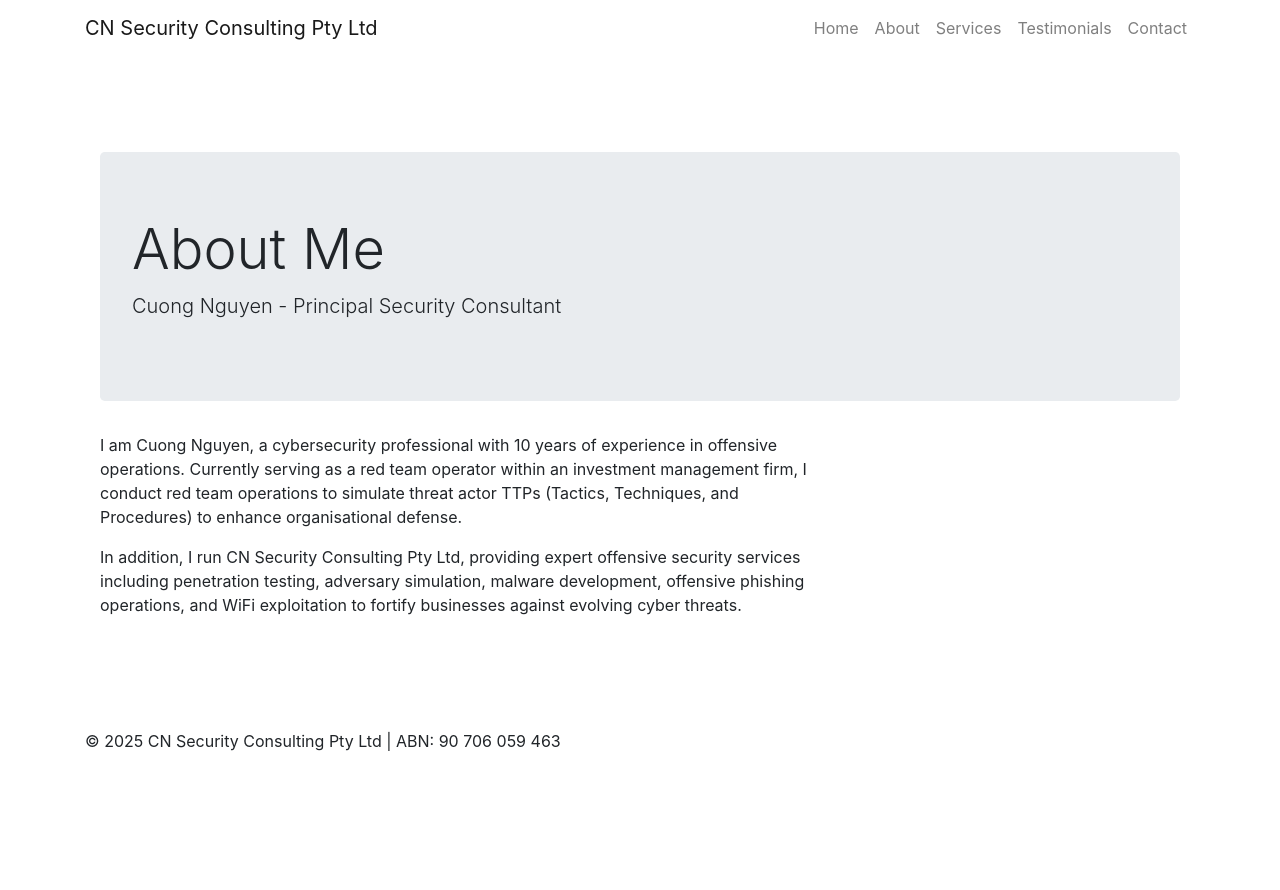
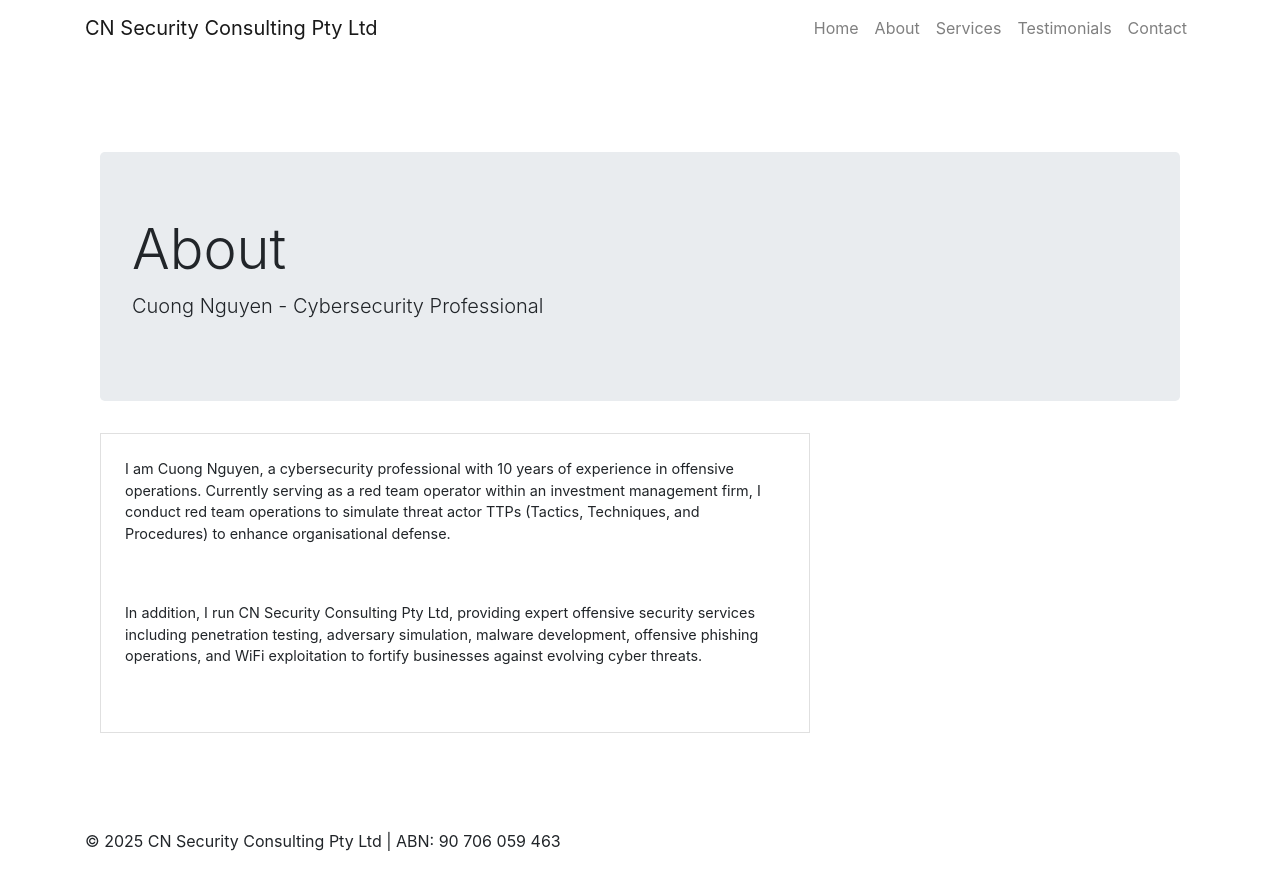
Before and after one commit to hookthieves/hookthieves.github.io, a Jekyll site: the page built from about.html, in a window 1280 px wide. Shown: the top 890 px of the page. Built offline with Jekyll 4.4.1, drawn with Linux system fonts in a browser that asks for light colours.

Commit message:
Update about.html

```diff
--- a/about.html
+++ b/about.html
@@ -4,13 +4,15 @@
 ---
 <div class="container py-5">
     <div class="jumbotron">
-        <h1 class="display-4">About Me</h1>
-        <p class="lead">Cuong Nguyen - Principal Security Consultant</p>
+        <h1 class="display-4">About</h1>
+        <p class="lead">Cuong Nguyen - Cybersecurity Professional</p>
     </div>
     <div class="row">
         <div class="col-md-8">
-            <p>I am Cuong Nguyen, a cybersecurity professional with 10 years of experience in offensive operations. Currently serving as a red team operator within an investment management firm, I conduct red team operations to simulate threat actor TTPs (Tactics, Techniques, and Procedures) to enhance organisational defense.</p>
-            <p>In addition, I run CN Security Consulting Pty Ltd, providing expert offensive security services including penetration testing, adversary simulation, malware development, offensive phishing operations, and WiFi exploitation to fortify businesses against evolving cyber threats.</p>
+            <div class="contact-box">
+                <p>I am Cuong Nguyen, a cybersecurity professional with 10 years of experience in offensive operations. Currently serving as a red team operator within an investment management firm, I conduct red team operations to simulate threat actor TTPs (Tactics, Techniques, and Procedures) to enhance organisational defense.</p>
+                <p>In addition, I run CN Security Consulting Pty Ltd, providing expert offensive security services including penetration testing, adversary simulation, malware development, offensive phishing operations, and WiFi exploitation to fortify businesses against evolving cyber threats.</p>
+            </div>
         </div>
     </div>
 </div>
```
